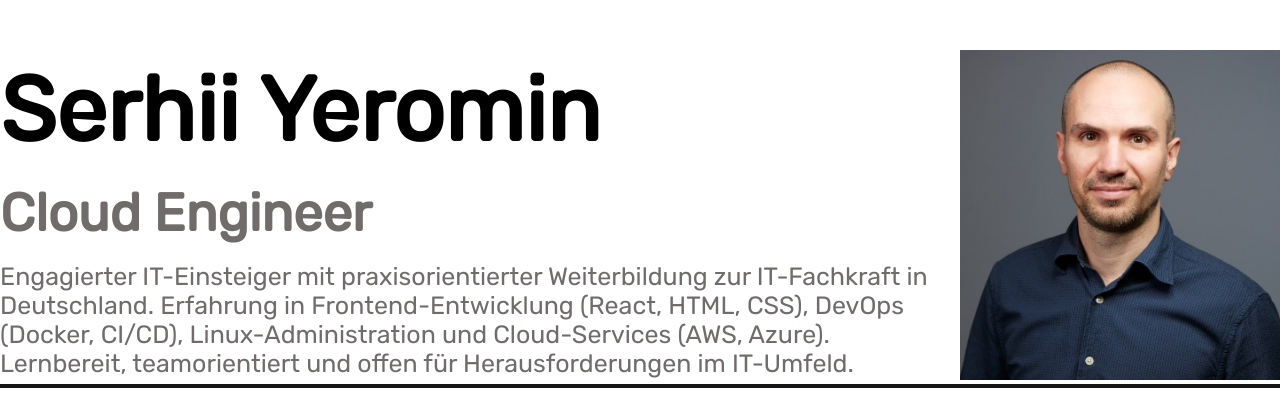
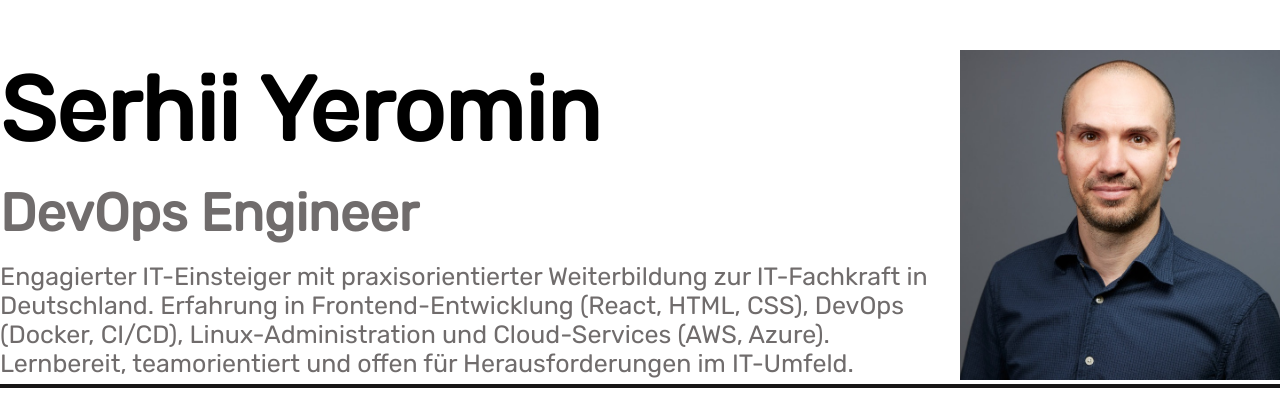
Before and after one commit to serhiiyeromin-it/lebenslauf, a plain HTML site: page index.html in a window 1280 px wide. Shown: the top 415 px of the page. Drawn offline with Linux system fonts and the light colour scheme.

Commit message:
Update index.html

```diff
--- a/index.html
+++ b/index.html
@@ -17,7 +17,7 @@
             <div class="name-container">
                 <div class="name-box">
                     <div class="name-candidate"><h1>Serhii Yeromin</h1></div>
-                    <div class="job-title"><h2>Cloud Engineer</h2></div>
+                    <div class="job-title"><h2>DevOps Engineer</h2></div>
                     <div class="job-discription">Engagierter IT-Einsteiger mit praxisorientierter Weiterbildung zur IT-Fachkraft in Deutschland. Erfahrung in Frontend-Entwicklung (React, HTML, CSS), DevOps (Docker, CI/CD), Linux-Administration und Cloud-Services (AWS, Azure). Lernbereit, teamorientiert und offen für Herausforderungen im IT-Umfeld.
                     </div>
                     <!-- <div class="name-footer">
```
